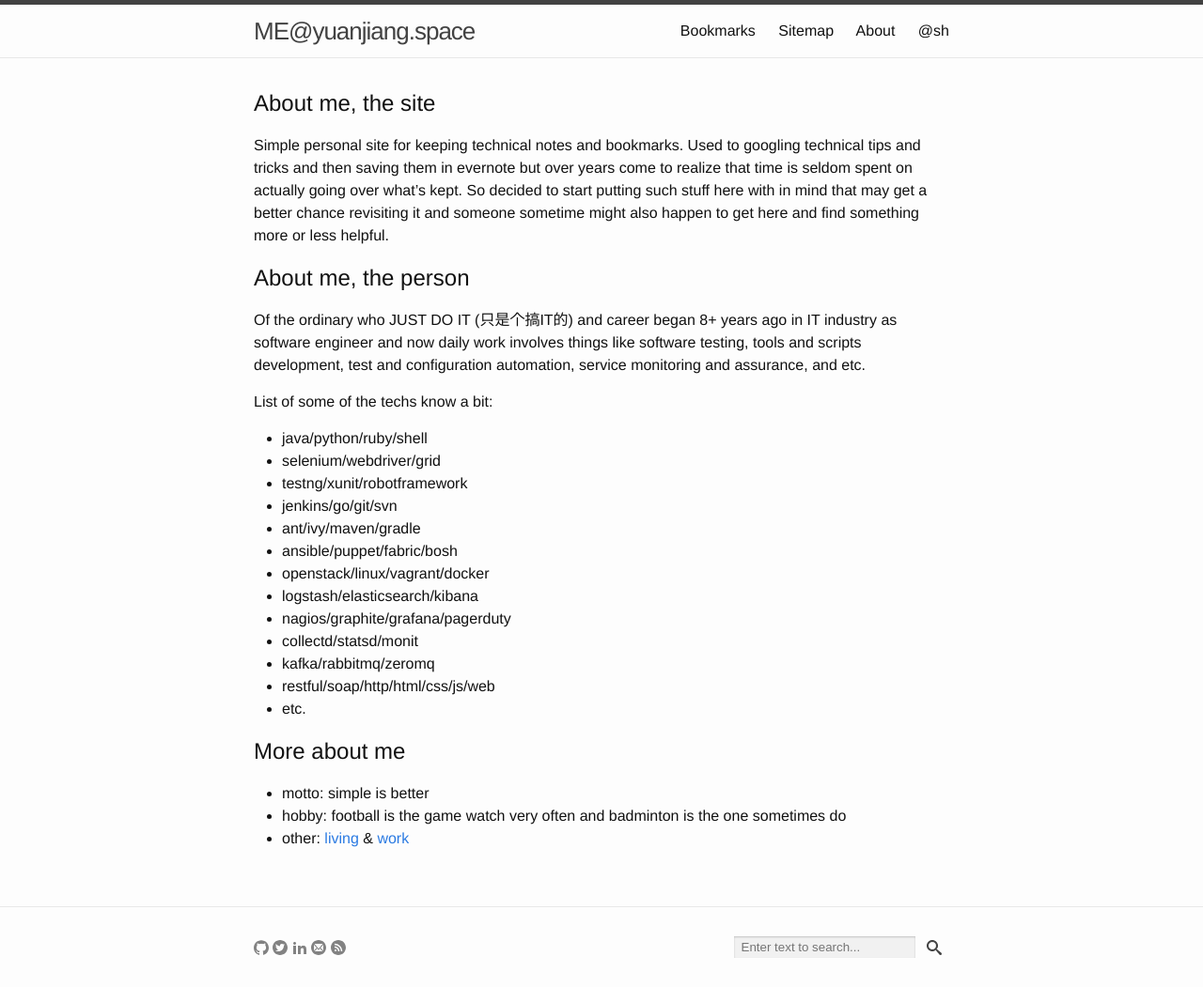
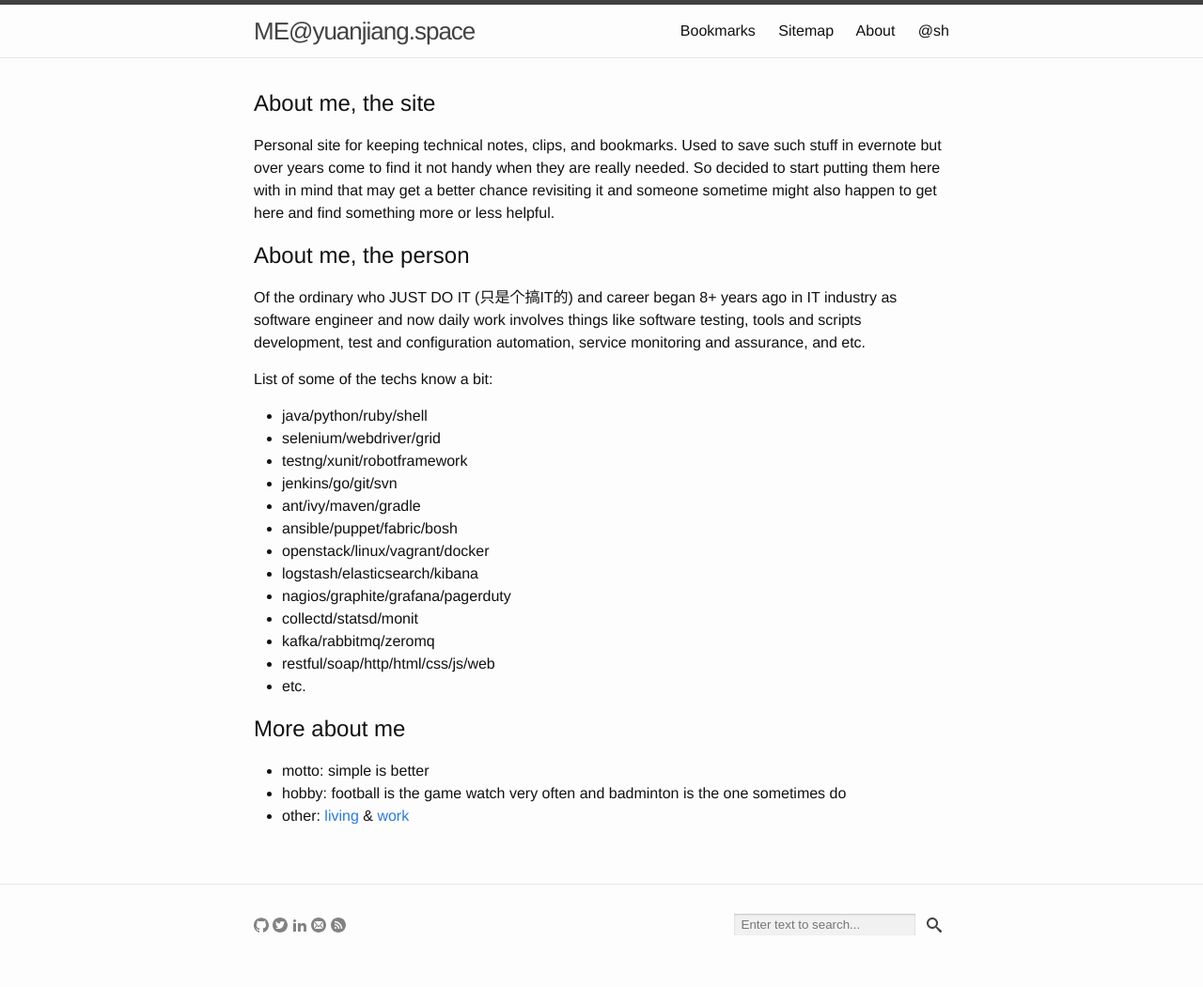
Before and after one commit to yuan-jiang/yuan-jiang.github.io, a Jekyll site: the page built from about.md, in a window 1280 px wide. Shown: the whole page at 94% size. Built offline with Jekyll 4.4.1, drawn with Linux system fonts in a browser that asks for light colours; after the commit the page ends 1027 px from its top, so only the background shows below that.

Commit message:
Update about.md

```diff
--- a/about.md
+++ b/about.md
@@ -5,7 +5,7 @@ permalink: /about/
 ---
 
 # About me, the site
-Simple personal site for keeping technical notes and bookmarks. Used to googling technical tips and tricks and then saving them in evernote but over years come to realize that time is seldom spent on actually going over what's kept. So decided to start putting such stuff here with in mind that may get a better chance revisiting it and someone sometime might also happen to get here and find something more or less helpful.
+Personal site for keeping technical notes, clips, and bookmarks. Used to save such stuff in evernote but over years come to find it not handy when they are really needed. So decided to start putting them here with in mind that may get a better chance revisiting it and someone sometime might also happen to get here and find something more or less helpful.
 
 # About me, the person
 Of the ordinary who JUST DO IT (只是个搞IT的) and career began 8+ years ago in IT industry as software engineer and now daily work involves things like software testing, tools and scripts development, test and configuration automation, service monitoring and assurance, and etc.
```
